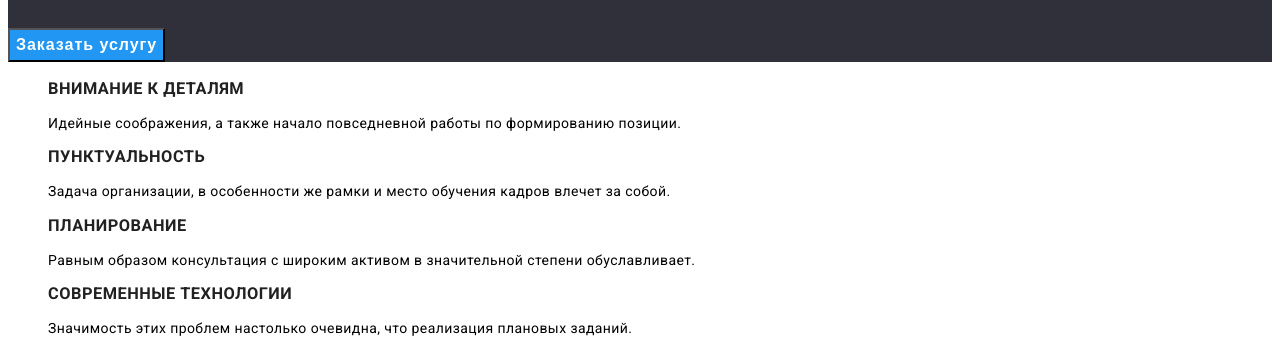
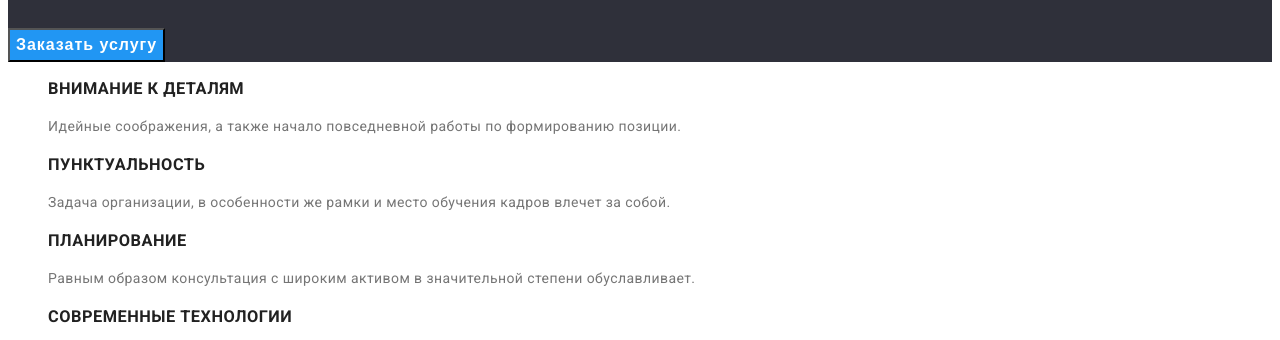
Before and after one commit to oleg634996/goit-markup-hw-02, a plain HTML site: page index.html in a window 1280 px wide. Shown: the part 327-667 px from the top of the page. Drawn offline with Linux system fonts and the light colour scheme.

Commit message:
home_work-2,v.2

```diff
--- a/index.html
+++ b/index.html
@@ -35,19 +35,19 @@
             <ul class="section_item">
                 <li class="section_list">
                     <h3 class="list_title">Внимание к деталям</h3>
-                    <p list_text>Идейные соображения, а также начало повседневной работы по формированию позиции.</p>
+                    <p class="list_text">Идейные соображения, а также начало повседневной работы по формированию позиции.</p>
                 </li>
                 <li class="section_list">
                     <h3 class="list_title">Пунктуальность</h3>
-                     <p list_text>Задача организации, в особенности же рамки и место обучения кадров влечет за собой.</p>
+                     <p class="list_text">Задача организации, в особенности же рамки и место обучения кадров влечет за собой.</p>
                 </li>
                 <li class="section_list">
                     <h3 class="list_title">Планирование</h3>
-                    <p list_text>Равным образом консультация с широким активом в значительной степени обуславливает.</p>
+                    <p class="list_text">Равным образом консультация с широким активом в значительной степени обуславливает.</p>
                 </li>
                 <li class="section_list">
                     <h3 class="list_title">Современные технологии</h3>
-                    <p list_text>Значимость этих проблем настолько очевидна, что реализация плановых заданий.</p>
+                    <p class="list_text">Значимость этих проблем настолько очевидна, что реализация плановых заданий.</p>
                 </li>
             </ul>
         </section>
```
Also changed, not shown: css/main.css (+6 -6 lines), portfolio.html (+7 -4 lines).
